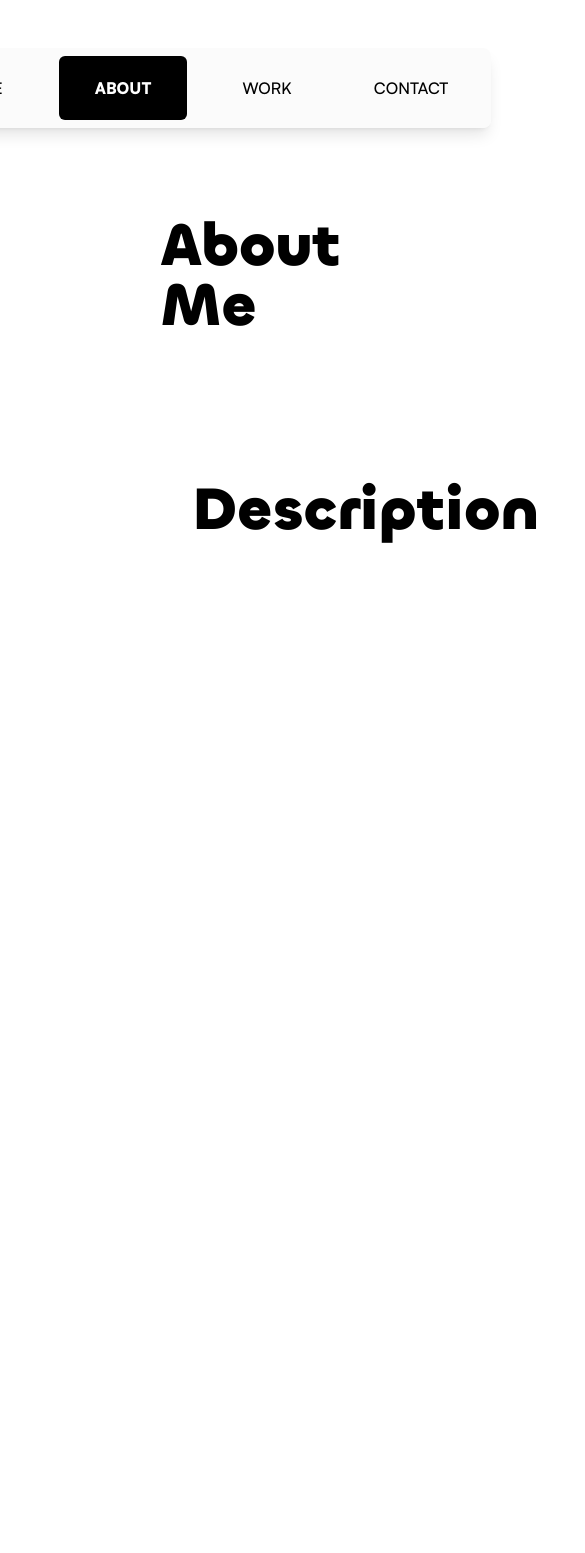
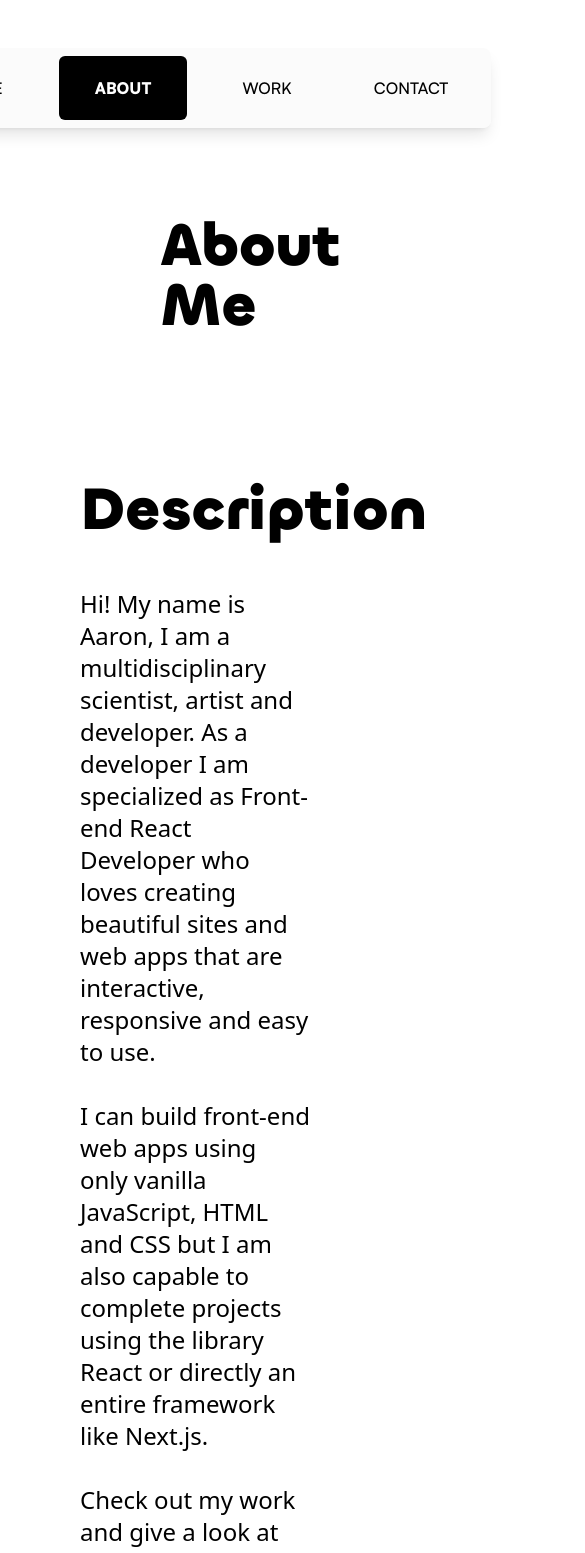
Before and after one commit to iaaron-xyz/portfolio, a React (Vite) app: page /about in a window 390 px wide. Shown: the top 1553 px of the page, 585 px wide, since content can reach past the window. Built offline with nearby package versions, Linux system fonts and the light colour scheme.

Commit message:
responsive about page

```diff
--- a/src/components/Pages/About/AboutPage.jsx
+++ b/src/components/Pages/About/AboutPage.jsx
@@ -15,12 +15,12 @@ const AboutPage = () => {
 
 const AboutContentDesc = () => {
   return (
-    <div className='flex mb-48'>
+    <div className='flex mb-48 md:flex-col'>
       {/* title */}
       <AboutMeSectionTitle title='Description' />
 
       {/* Text content */}
-      <div className='flex-1 text-2xl'>
+      <div className='flex-1 text-2xl md:px-20 md:py-12'>
         <AboutMeSectionTextParagraph
           p={`Hi! My name is Aaron, I am a multidisciplinary scientist, artist and
           developer. As a developer I am specialized as Front-end React
@@ -42,12 +42,12 @@ const AboutContentDesc = () => {
 
 const AboutContentSkills = () => {
   return (
-    <div className='flex mb-48'>
+    <div className='flex mb-48 md:flex-col'>
       {/* title */}
       <AboutMeSectionTitle title='My Skills & Knowledge' />
 
       {/* Text content */}
-      <div className='flex-1 text-2xl'>
+      <div className='flex-1 text-2xl md:py-12'>
         {skills.map((skillSection) => {
           return (
             <SkillsField
@@ -65,7 +65,7 @@ const AboutContentSkills = () => {
 const AboutMeSectionTitle = ({ title }) => {
   return (
     <div className='flex-1'>
-      <h2 className='text-6xl font-chillaxBold pl-48 pr-12 text-center'>
+      <h2 className='text-6xl font-chillaxBold pl-48 pr-12 xl:pl-20'>
         {title}
       </h2>
     </div>
@@ -73,14 +73,14 @@ const AboutMeSectionTitle = ({ title }) => {
 };
 
 const AboutMeSectionTextParagraph = ({ p }) => {
-  return <p className='w-2/3 mb-8 leading-'>{p}</p>;
+  return <p className='w-2/3 mb-8 xl:w-4/5 md:w-full'>{p}</p>;
 };
 
 const SkillsField = ({ title, skillsList }) => {
   const listSize = skillsList.length;
 
   return (
-    <div className='mb-16 w-2/3'>
+    <div className='mb-16 w-2/3 xl:w-4/5 md:px-20 md:w-full'>
       <h3 className='text-3xl font-satoshiBold'>{title}</h3>
       {skillsList.map((skill, index) => {
         // Add a bullet item
```
